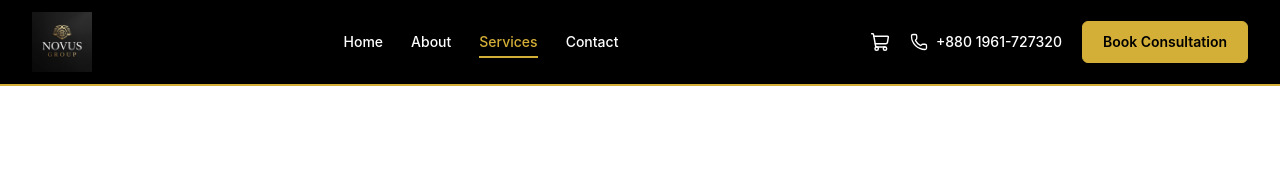
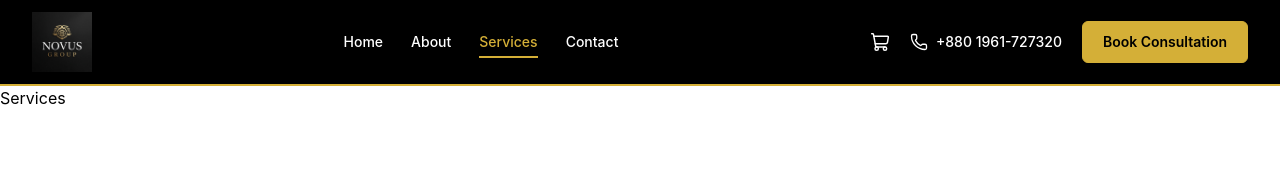
Before and after one commit to mahid76/novus, a React (Vite) app: page /services in a window 1280 px wide. Shown: the top 176 px of the page. Built offline with nearby package versions, Linux system fonts and the light colour scheme.

Commit message:
navbar update

```diff
--- a/src/pages/About.jsx
+++ b/src/pages/About.jsx
@@ -5,7 +5,7 @@ const About = () => {
 
       <div>
       <h1 className=''>
-        hiasdvfadsv
+        About
       </h1>
     </div>
 
--- a/src/pages/Contact.jsx
+++ b/src/pages/Contact.jsx
@@ -3,8 +3,8 @@ import React from 'react'
 const Contact = () => {
   return (
     <div>
-      <h1 className='text-white'>
-        hi
+      <h1 className='text-black'>
+        Contact
       </h1>
     </div>
   )
--- a/src/pages/Home.jsx
+++ b/src/pages/Home.jsx
@@ -4,7 +4,7 @@ const Home = () => {
   return (
     <div>
       <h1 className=''>
-        hietawe
+        home
       </h1>
     </div>
   )
--- a/src/pages/Services.jsx
+++ b/src/pages/Services.jsx
@@ -3,8 +3,8 @@ import React from 'react'
 const Services = () => {
   return (
     <div>
-      <h1 className='text-white'>
-        hidsgsg
+      <h1 className='text-black'>
+        Services
       </h1>
     </div>
   )
```
